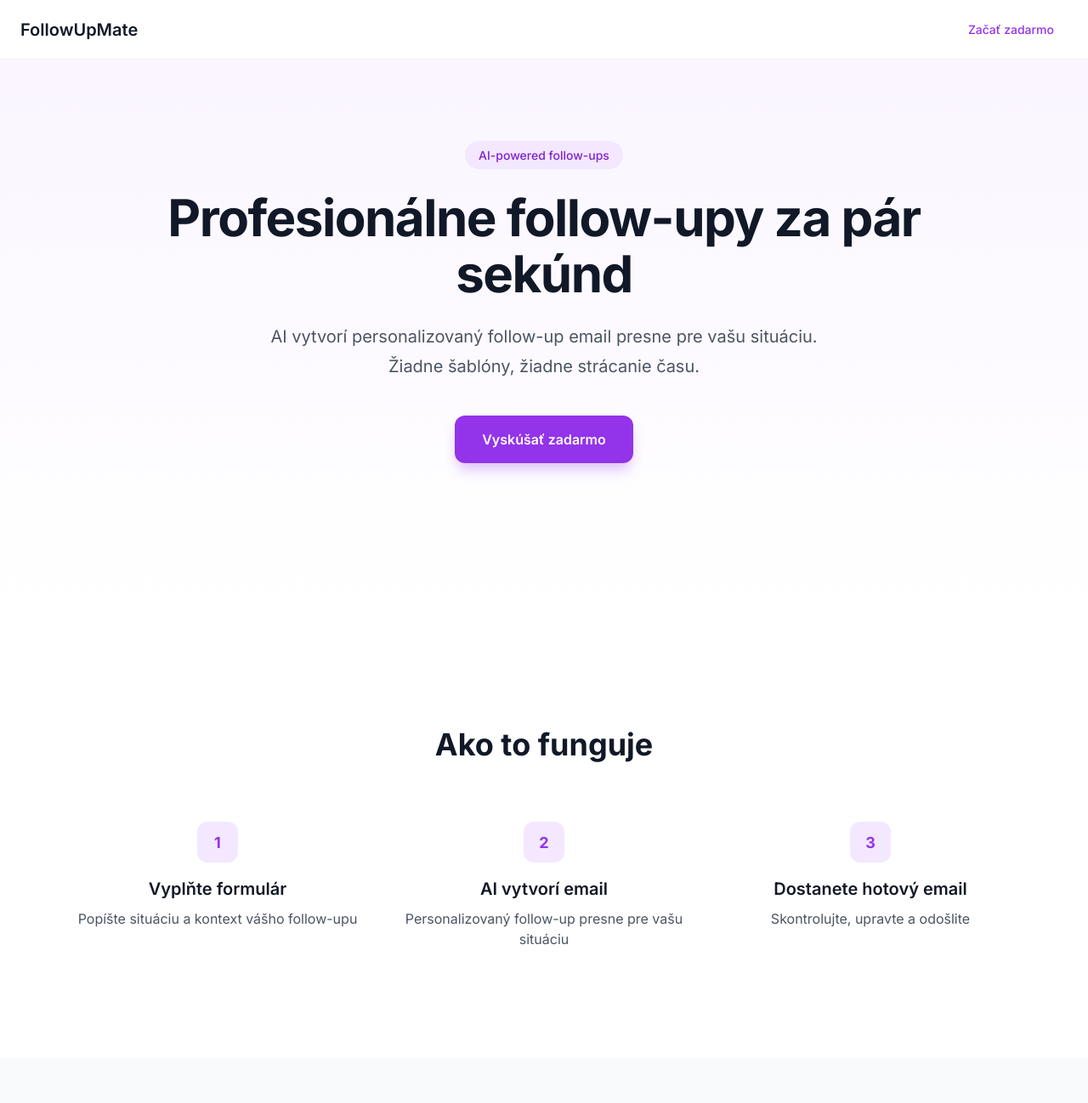
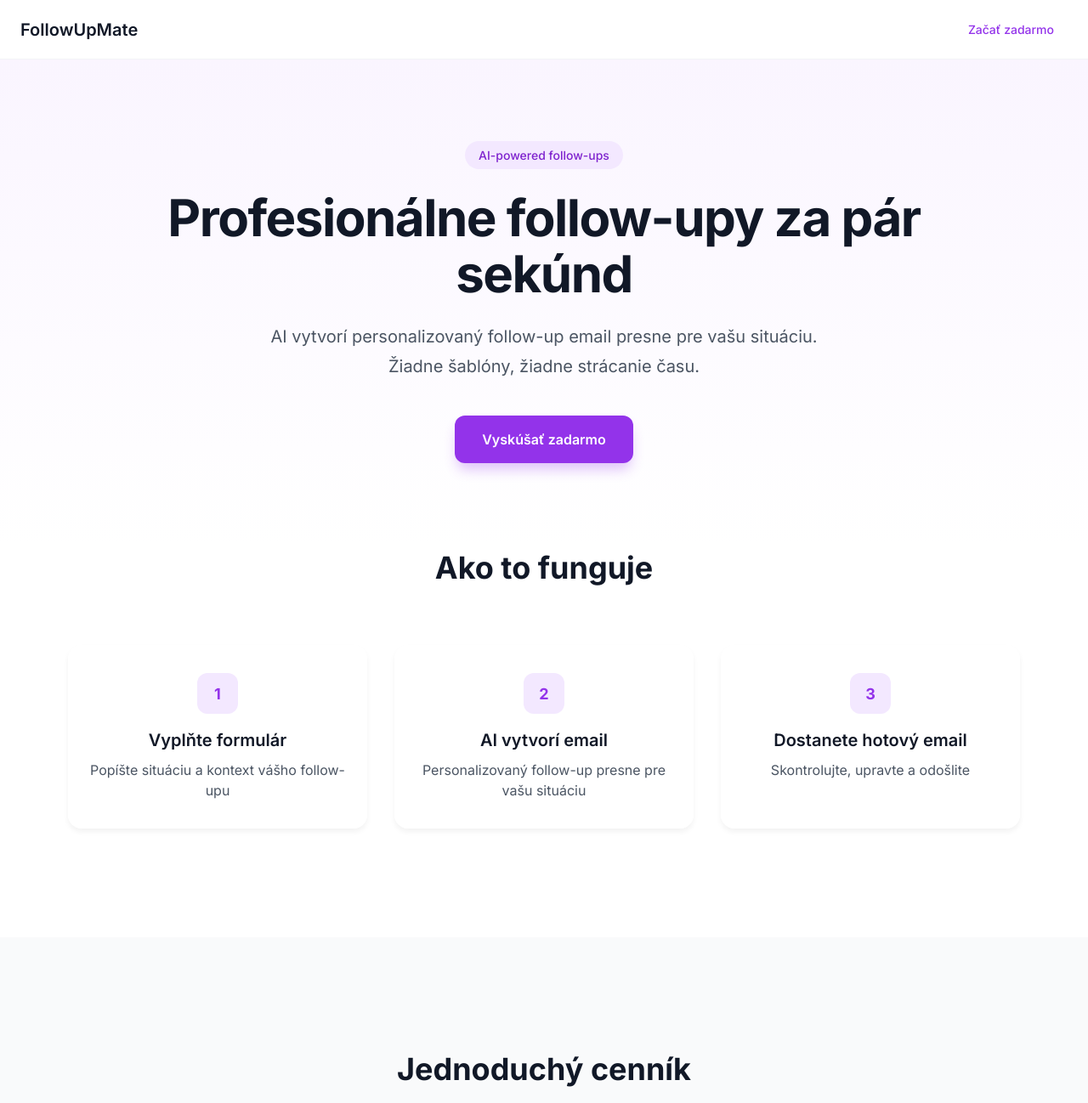
Before and after one commit to followupmate/followupmate, a website: page index.html in a window 1280 px wide. Shown: the top 1298 px of the page at 85% size. Drawn offline with Linux system fonts and the light colour scheme.

Commit message:
Update index.html
Integrate How It Works into hero section with glassmorphism

```diff
--- a/index.html
+++ b/index.html
@@ -110,15 +110,15 @@
             }
         }
 
-        /* ===== HERO SECTION ===== */
+        /* ===== HERO SECTION (UPDATED: Reduced bottom padding) ===== */
         .hero {
-            padding: 4rem 1rem 5rem;
+            padding: 4rem 1rem 2rem;
             background: linear-gradient(to bottom, var(--brand-50), white);
         }
 
         @media (min-width: 640px) {
             .hero {
-                padding: 6rem 1.5rem 8rem;
+                padding: 6rem 1.5rem 3rem;
             }
         }
 
@@ -251,15 +251,15 @@
             flex-shrink: 0;
         }
 
-        /* ===== HOW IT WORKS ===== */
+        /* ===== HOW IT WORKS (UPDATED: Integrated into hero with transparent cards) ===== */
         .how-it-works {
-            padding: 5rem 1rem;
-            background: white;
+            padding: 0 1rem 5rem;
+            background: transparent;
         }
 
         @media (min-width: 640px) {
             .how-it-works {
-                padding: 8rem 1.5rem;
+                padding: 0 1.5rem 8rem;
             }
         }
 
@@ -307,8 +307,24 @@
             }
         }
 
+        /* UPDATED: Glassmorphism card design */
         .step-card {
+            background: rgba(255, 255, 255, 0.7);
+            backdrop-filter: blur(10px);
+            -webkit-backdrop-filter: blur(10px);
+            border: 1px solid rgba(255, 255, 255, 0.3);
+            border-radius: 1rem;
+            padding: 2rem 1.5rem;
             text-align: center;
+            position: relative;
+            transition: all 0.3s;
+            box-shadow: 0 4px 6px rgba(0, 0, 0, 0.05);
+        }
+
+        .step-card:hover {
+            background: rgba(255, 255, 255, 0.85);
+            box-shadow: 0 8px 16px rgba(147, 51, 234, 0.15);
+            transform: translateY(-2px);
         }
 
         .step-number {
@@ -871,7 +887,7 @@
         </div>
     </section>
 
-    <!-- How It Works -->
+    <!-- How It Works (Integrated with Hero) -->
     <section class="how-it-works">
         <div class="section-container">
             <div class="section-header">
```
